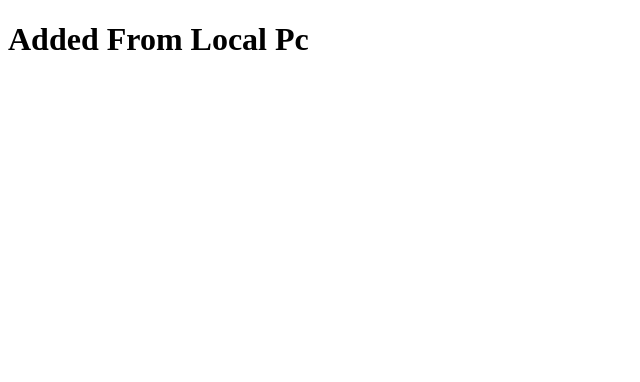
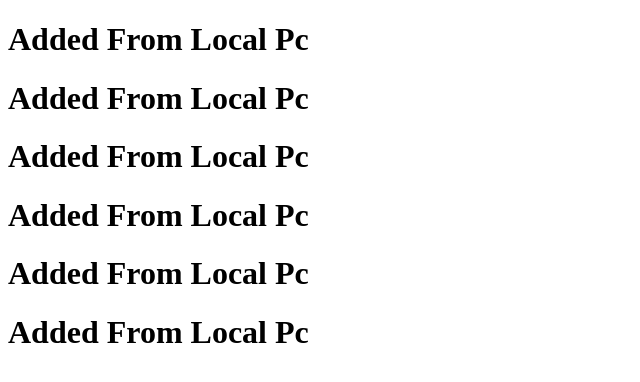
Before and after one commit to Sohailshaik8910/LearnGit, a plain HTML site: page index.html in a window 1280 px wide. Shown: the whole page, without its empty margins (0-640 px from the left). Drawn offline with Linux system fonts and the light colour scheme.

Commit message:
Update index.html

```diff
--- a/index.html
+++ b/index.html
@@ -11,6 +11,20 @@
 
     <h1>Added From Local Pc</h1>
 
+    <h1>Added From Local Pc</h1>
+
+    <h1>Added From Local Pc</h1>
+
+    <h1>Added From Local Pc</h1>
+
+    <h1>Added From Local Pc</h1>
+
+    <h1>Added From Local Pc</h1>
+
+
+
+
+
 
 </body>
 
```
